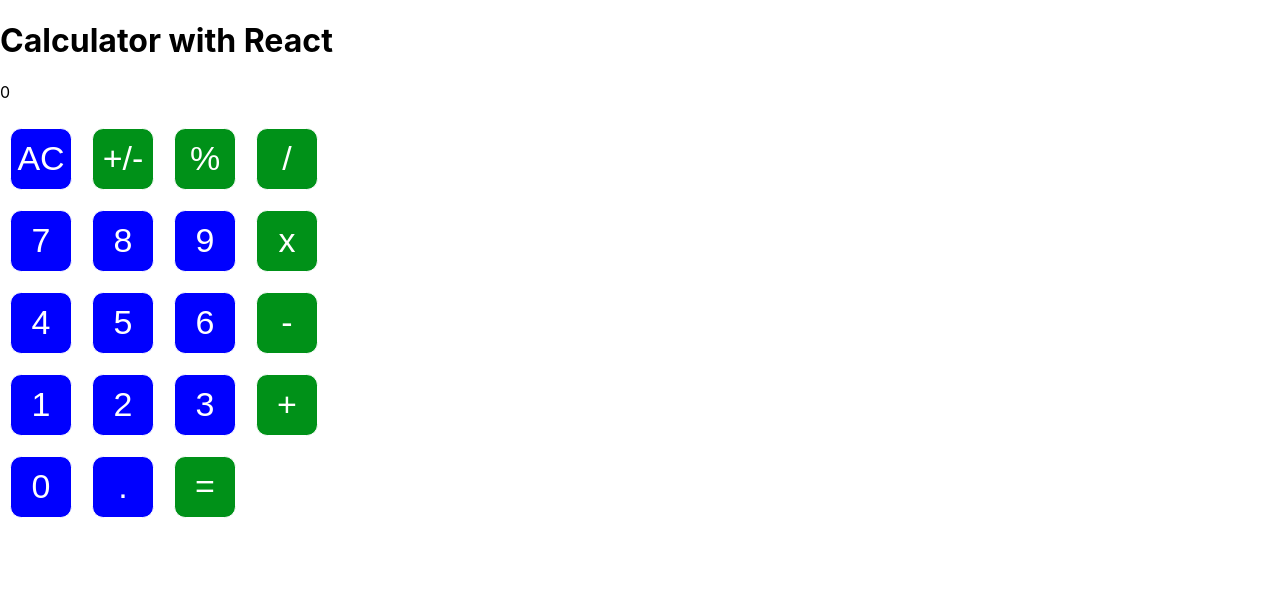
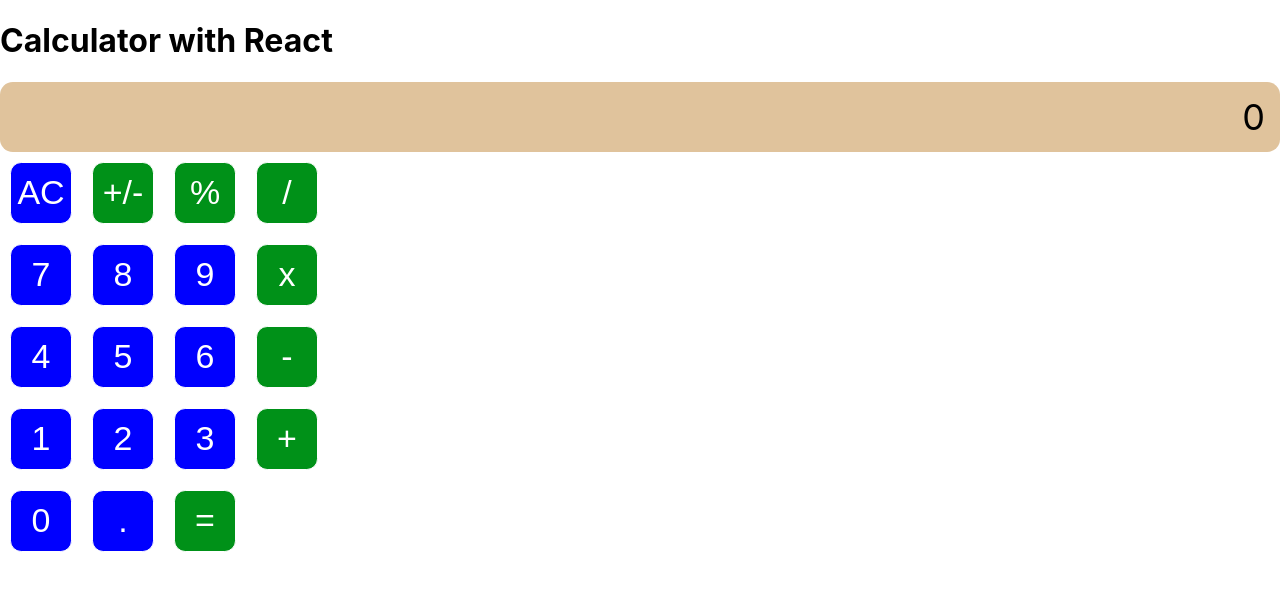
Before and after one commit to billodiallo/Calculator, a React (Create React App) app: page / in a window 1280 px wide. Shown: the top 590 px of the page. Built offline with nearby package versions, Linux system fonts and the light colour scheme.

Commit message:
Style the the display

```diff
--- a/src/components/App.css
+++ b/src/components/App.css
@@ -46,3 +46,14 @@
   background-color: #fff;
   color: rgb(44, 44, 44);
 }
+
+.display {
+  height: 40px;
+  padding: 15px;
+  background-color: rgb(224, 195, 156);
+  display: flex;
+  justify-content: flex-end;
+  align-items: center;
+  font-size: 36px;
+  border-radius: 0.8rem;
+}
```
